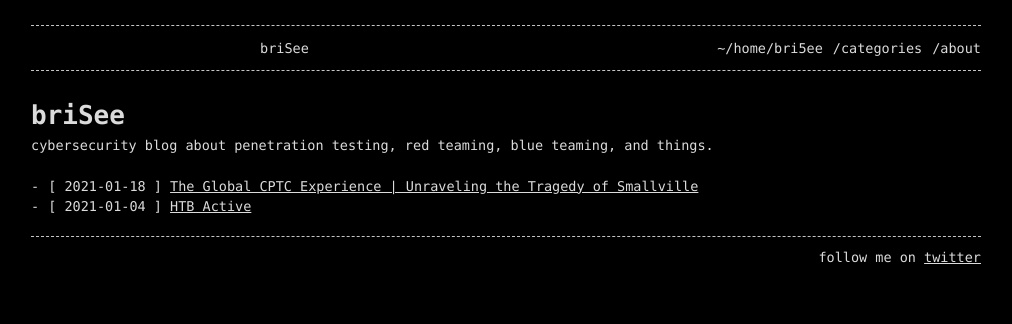
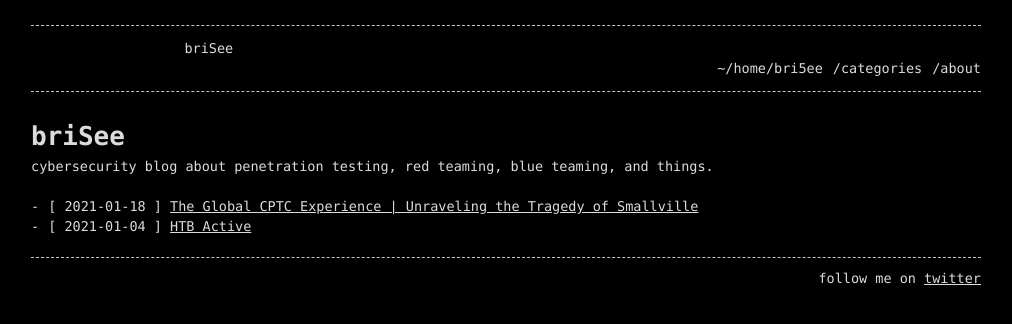
Before and after one commit to notbricey/brisee.github.io, a Jekyll site: the page built from index.md, in a window 1280 px wide. Shown: the top 324 px of the page, without its empty margins (134-1146 px from the left). Built offline with Jekyll 4.4.1, drawn with Linux system fonts in a browser that asks for light colours; part of the change alters nothing that is shown.

```diff
--- a/_includes/header.html
+++ b/_includes/header.html
@@ -2,7 +2,7 @@
 <header>
   <div class="menu">
     <ul>
-      briSee     &zwnj; &zwnj; &zwnj; &zwnj; &zwnj; &zwnj; &zwnj; &zwnj; &zwnj; &zwnj; &zwnj; &zwnj; &zwnj; &zwnj; &zwnj; &zwnj; &zwnj; &zwnj; &zwnj; &zwnj; &zwnj; &zwnj; &zwnj; &zwnj; &zwnj; &zwnj; &zwnj;  &zwnj; &zwnj; &zwnj; &zwnj; &zwnj; &zwnj; &zwnj; &zwnj; &zwnj; &zwnj; &zwnj; &zwnj; &zwnj; &zwnj; &zwnj; &zwnj; &zwnj; &zwnj; &zwnj; &zwnj; &zwnj; &zwnj;
+      briSee     &zwnj; &zwnj; &zwnj; &zwnj; &zwnj; &zwnj; &zwnj; &zwnj; &zwnj; &zwnj; &zwnj; &zwnj; &zwnj; &zwnj; &zwnj; &zwnj; &zwnj; &zwnj; &zwnj; &zwnj; &zwnj; &zwnj; &zwnj; &zwnj; &zwnj; &zwnj; &zwnj;  &zwnj; &zwnj; &zwnj; &zwnj; &zwnj; &zwnj; &zwnj; &zwnj; &zwnj; &zwnj; &zwnj; &zwnj; &zwnj; &zwnj; &zwnj; &zwnj; &zwnj; &zwnj; &zwnj; &zwnj; &zwnj; &zwnj; &zwnj; &zwnj; &zwnj; &zwnj; &zwnj; &zwnj; &zwnj; &zwnj; &zwnj; &zwnj; &zwnj; &zwnj; &zwnj; &zwnj; &zwnj; &zwnj; &zwnj; &zwnj; &zwnj; &zwnj; &zwnj; &zwnj;  &zwnj; &zwnj; &zwnj; &zwnj; &zwnj; &zwnj; &zwnj; &zwnj; &zwnj; &zwnj; &zwnj; &zwnj; &zwnj; &zwnj; &zwnj; &zwnj; &zwnj; &zwnj; &zwnj; &zwnj; &zwnj; &zwnj;
       {%- for path in page_paths -%}
         {%- assign my_page = site.pages | where: "path", path | first -%}
         {%- if my_page.title -%}
```
